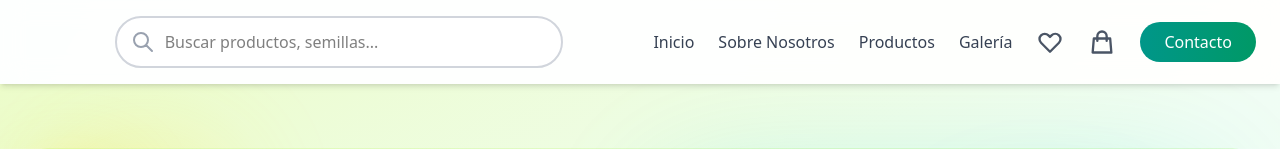
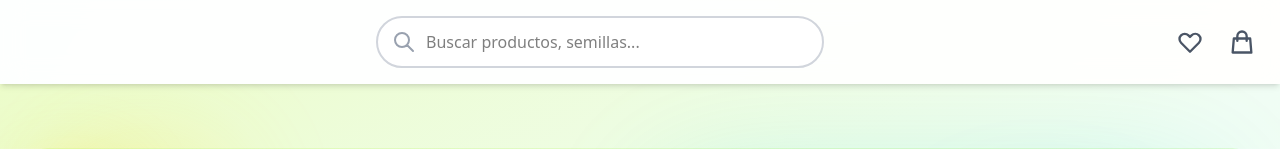
Before and after one commit to ArmandoUseche/Project_Optativa, a website: page index copy.html in a window 1280 px wide. Shown: the top 149 px of the page. Drawn offline with Linux system fonts and the light colour scheme.

Commit message:
Cambios del nav

```diff
--- a/index copy.html
+++ b/index copy.html
@@ -93,10 +93,6 @@
         </div>
 
         <div class="hidden md:flex items-center gap-6">
-          <a href="#inicio" class="text-gray-700 hover:text-teal-600 font-medium transition-colors">Inicio</a>
-          <a href="#sobre" class="text-gray-700 hover:text-teal-600 font-medium transition-colors">Sobre Nosotros</a>
-          <a href="#productos" class="text-gray-700 hover:text-teal-600 font-medium transition-colors">Productos</a>
-          <a href="#galeria" class="text-gray-700 hover:text-teal-600 font-medium transition-colors">Galería</a>
 
           <svg class="w-7 h-7 text-gray-600 hover:text-red-500 hover:scale-110 transition-all cursor-pointer" fill="none" stroke="currentColor" viewBox="0 0 24 24">
             <path stroke-linecap="round" stroke-linejoin="round" stroke-width="2" d="M4.318 6.318a4.5 4.5 0 000 6.364L12 20.364l7.682-7.682a4.5 4.5 0 00-6.364-6.364L12 7.636l-1.318-1.318a4.5 4.5 0 00-6.364 0z"></path>
@@ -106,7 +102,6 @@
             <path stroke-linecap="round" stroke-linejoin="round" stroke-width="2" d="M16 11V7a4 4 0 00-8 0v4M5 9h14l1 12H4L5 9z"></path>
           </svg>
 
-          <a href="#contacto" class="bg-gradient-to-r from-teal-600 to-emerald-600 text-white px-6 py-2 rounded-full hover:shadow-lg transition-all duration-300 hover:scale-105">Contacto</a>
         </div>
 
         <button class="md:hidden text-gray-700">
```
